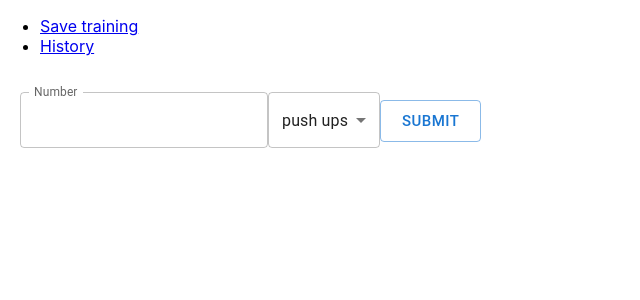
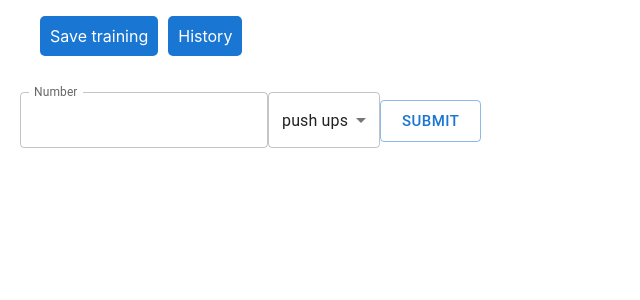
Before and after one commit to eugeneskom/traniningAppReactTS, a React (Create React App) app: page / in a window 1280 px wide. Shown: the top 300 px of the page, without its empty margins (0-640 px from the left). Built offline with nearby package versions, Linux system fonts and the light colour scheme.

Commit message:
styled navigation with styled components

```diff
--- a/package.json
+++ b/package.json
@@ -13,6 +13,7 @@
     "@types/node": "^16.18.11",
     "@types/react": "^18.0.27",
     "@types/react-dom": "^18.0.10",
+    "@types/styled-components": "^5.1.26",
     "react": "^18.2.0",
     "react-dom": "^18.2.0",
     "react-scripts": "5.0.1",
--- a/src/App.tsx
+++ b/src/App.tsx
@@ -5,6 +5,7 @@ import Form from "./components/Form";
 import History from "./components/History";
 import { Repetition } from "./libs/helpers";
 import { BrowserRouter, Routes, Route, Link } from "react-router-dom";
+import styled from "styled-components";
 
 export type GlobalContent = {
   inputNumber: number | null;
@@ -23,6 +24,25 @@ export const AppContext = createContext<GlobalContent>({
   trainings: [] || null,
   setTrainings: () => {},
 });
+
+const NavLink = styled(Link)`
+  background-color: #1976d2;
+  text-align: center;
+  color: white;
+  padding: 10px;
+  border-radius: 5px;
+  display: inline-block;
+  text-decoration:none;
+  :hover{
+    background-color:#0c62b9;
+  }
+`;
+const NavList = styled.ul`
+  list-style-type: none;
+  display: flex;
+  column-gap:10px;
+`
+
 function App() {
   const [inputNumber, setInputNumber] = useState<number | null>(null);
   const [isInputError, setIsInputError] = useState(false);
@@ -37,28 +57,24 @@ function App() {
   return (
     <BrowserRouter>
       <nav>
-        <ul>
+        <NavList>
           <li>
-            <Link to="/">Save training</Link>
+            <NavLink to="/">Save training</NavLink>
           </li>
           <li>
-            <Link to="/history">History</Link>
+            <NavLink to="/history">History</NavLink>
           </li>
           {/* <li>
             <Link to="/users">Users</Link>
           </li> */}
-        </ul>
+        </NavList>
       </nav>
       <AppContext.Provider value={{ trainings, setTrainings, inputNumber, setInputNumber, isInputError, setIsInputError }}>
-      <Routes>
-          <Route
-            path="/"
-            element={<Form />}
-          />
+        <Routes>
+          <Route path="/" element={<Form />} />
           <Route path="/history" element={<History />} />
           {/* <Route path="/" element={<Home />} /> */}
         </Routes>
-
       </AppContext.Provider>
     </BrowserRouter>
   );
```
Also changed, not shown: 1 other file (tests, documents, lock files or other folders).
